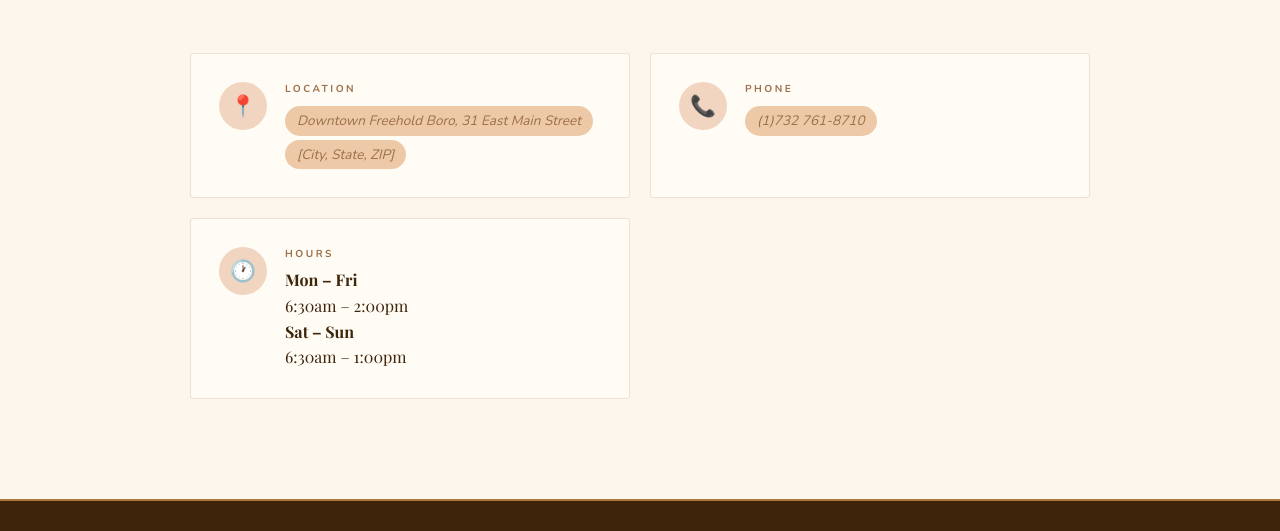
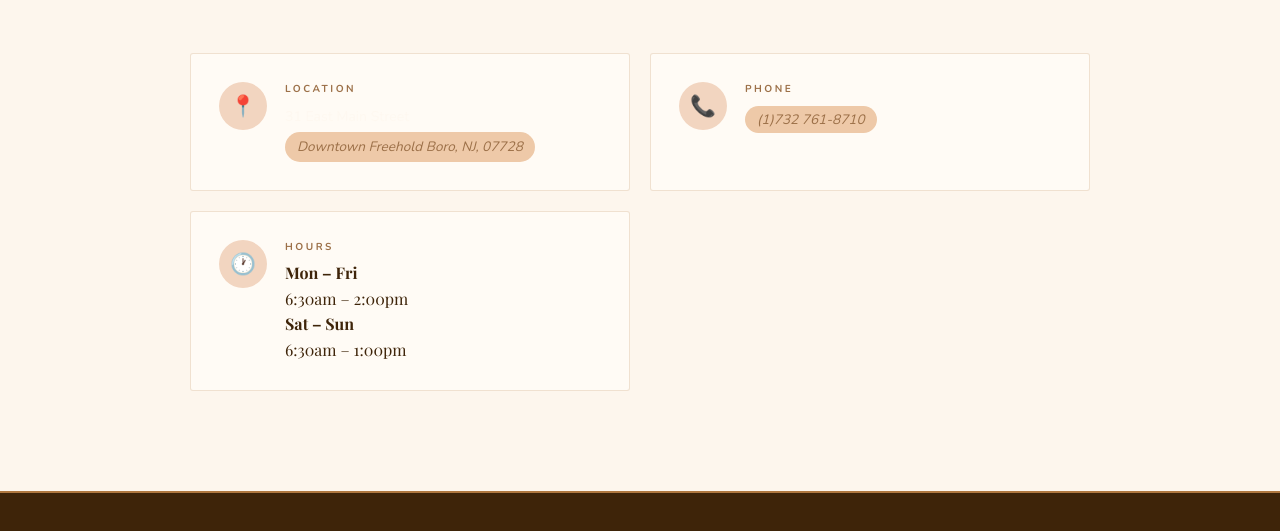
Before and after one commit to anieves20/Brooklyn-Bagels-and-Deli, a plain HTML site: page index.html in a window 1280 px wide. Shown: the part 3791-4322 px from the top of the page. Drawn offline with nearby package versions, Linux system fonts and the light colour scheme; a web font is replaced by a local one.

Commit message:
Update index.html

```diff
--- a/index.html
+++ b/index.html
@@ -427,14 +427,14 @@
           <div class="ct-card-icon">📍</div>
           <div>
             <div class="ct-card-label">Location</div>
-            <div class="ct-card-val"><span class="ct-placeholder">Downtown Freehold Boro, 31 East Main Street</span><br><span class="ct-placeholder">[City, State, ZIP]</span></div>
+            <div class="ct-card-val"><span class="ct-placeholder; footer-link">31 East Main Street</span><br><span class="ct-placeholder">Downtown Freehold Boro, NJ, 07728</span></div>
           </div>
         </div>
         <div class="ct-card">
           <div class="ct-card-icon">📞</div>
           <div>
             <div class="ct-card-label">Phone</div>
-            <div class="ct-card-val"><span class="ct-placeholder">(1)732 761-8710</span></div>
+            <div class="ct-card-val; footer-link"><span class="ct-placeholder">(1)732 761-8710</span></div>
           </div>
         </div>
         <div class="ct-card">
@@ -741,8 +741,6 @@
         <div class="footer-col-title">Contact</div>
         <div class="footer-contact-item"><strong>Address</strong><span style="font-style:italic;color:rgba(253,246,237,.35)">Downtown Freehold Boro, 31 East Main Street</span></div>
         <div class="footer-contact-item"><strong>Phone</strong><span style="font-style:italic;color:rgba(253,246,237,.35)">(1)732 761-8710</span></div>
-        <div class="footer-contact-item"><strong>Email</strong><span style="font-style:italic;color:rgba(253,246,237,.35)">[Email Address]</span></div>
-        <div class="footer-contact-item"><strong>Social Media</strong><span style="font-style:italic;color:rgba(253,246,237,.35)">[Social Handles]</span></div>
       </div>
     </div>
     <div class="footer-bottom">
```
